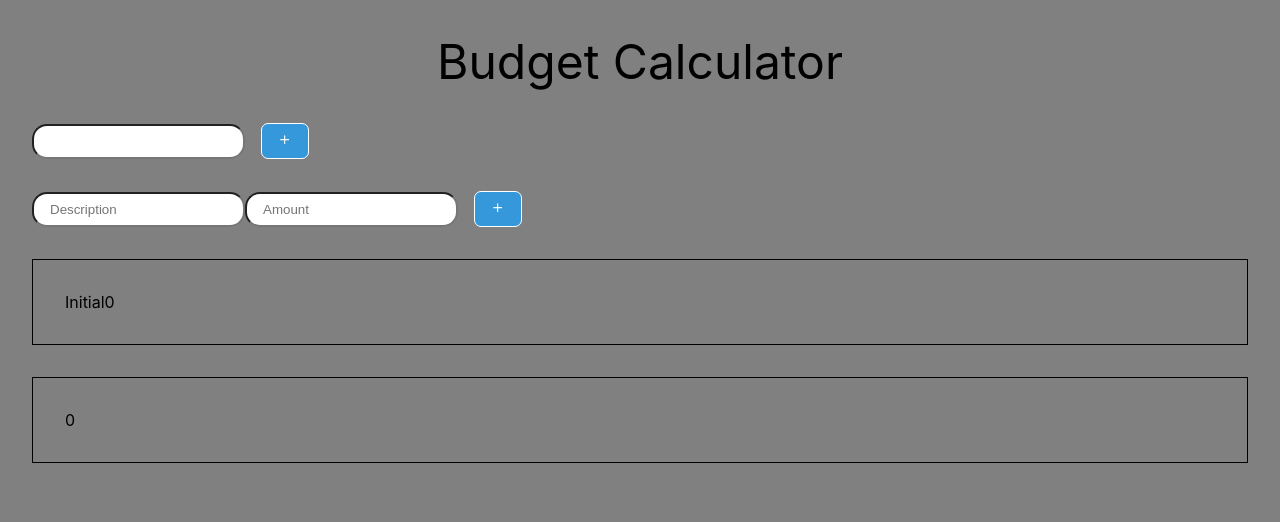
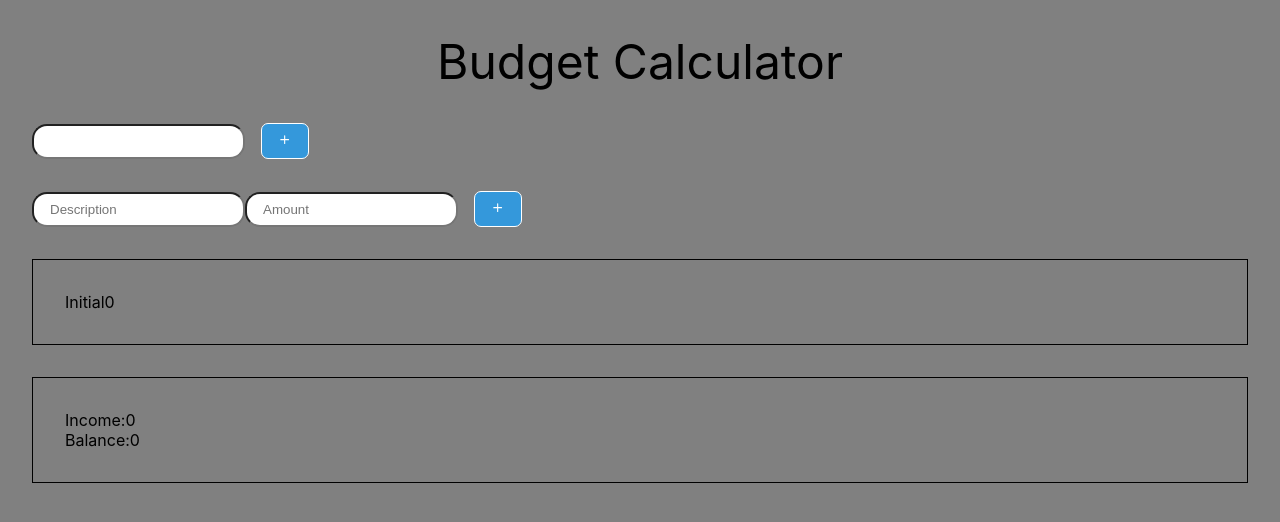
Before and after one commit to cw417/react-budget-calc, a React (Create React App) app in the folder client/: page / in a window 1280 px wide. Shown: the top 522 px of the page. Built offline with nearby package versions, Linux system fonts and the light colour scheme; the HTML template or start-up script is replaced by a standard one.

Commit message:
Update InfoDisplay props and display

```diff
--- a/client/src/App.tsx
+++ b/client/src/App.tsx
@@ -72,6 +72,7 @@ function App() {
       />
       <InfoDisplay
         balance={getBalance()}
+        income={income}
       />
     </div>
   );
--- a/client/src/components/InfoDisplay.tsx
+++ b/client/src/components/InfoDisplay.tsx
@@ -1,14 +1,20 @@
 import React from 'react'
 
 type Props = {
-  balance: number
+  balance: number,
+  income: number
 }
 
-export default function InfoDisplay({ balance }: Props) {
+export default function InfoDisplay({ balance, income }: Props) {
   return (
     <div className='container'>
       <div>
-        {balance}
+        <label>Income:</label>
+        <span>{income}</span>
+      </div>
+      <div>
+        <label>Balance:</label>
+        <span>{balance}</span>
       </div>
     </div>
   )
```
